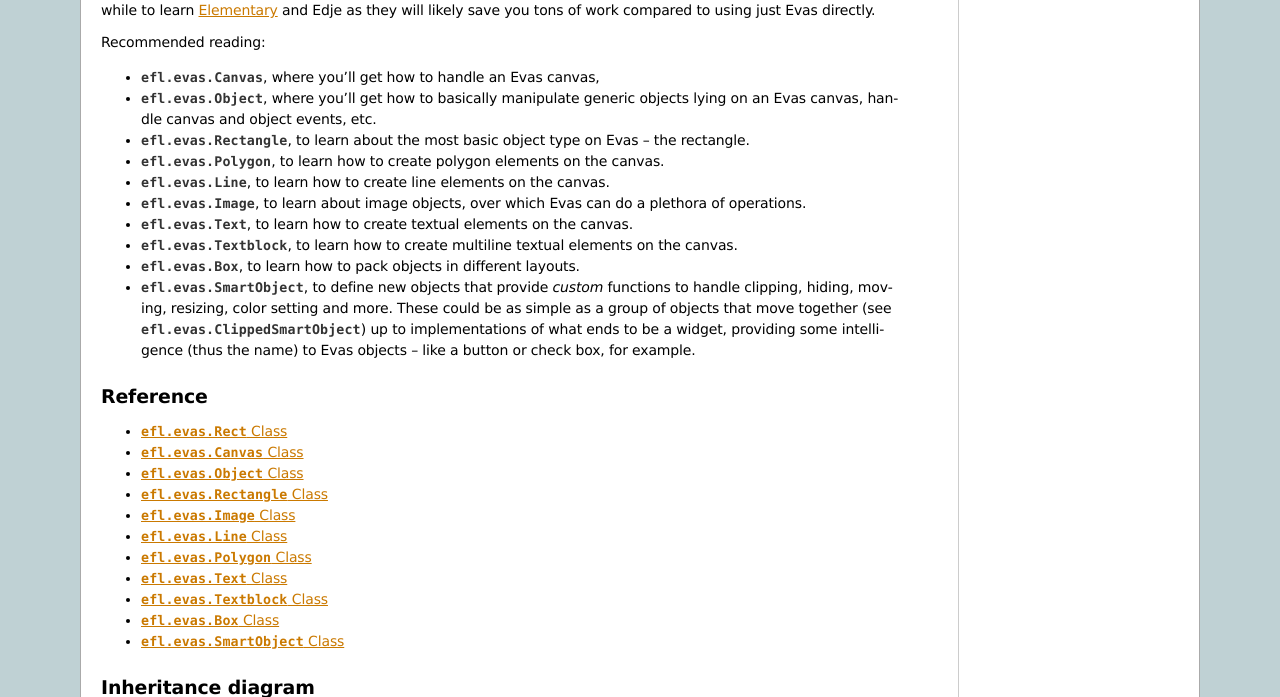
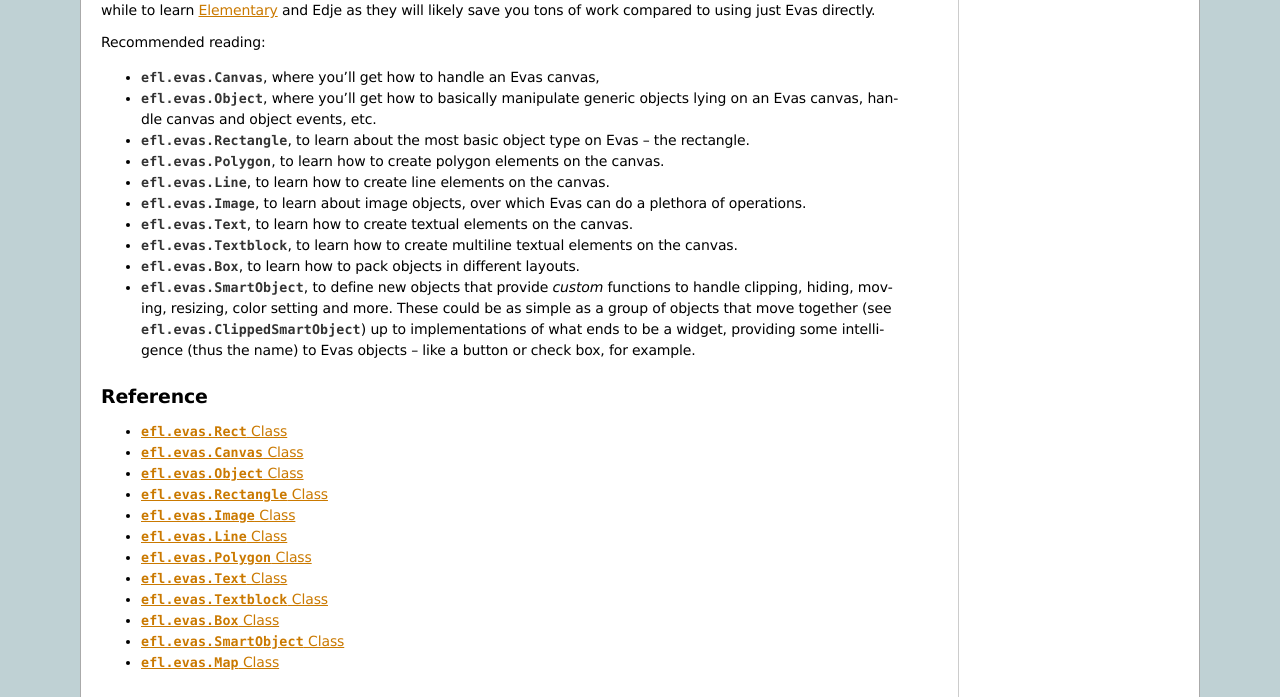
Before and after one commit to DaveMDS/python-efl, a Sphinx documentation site: the page built from doc/evas/evas.rst, in a window 1280 px wide and 900 px high, scrolled down 2420 px, cut to the strip 0-697 px from the top of the window. Built offline with Sphinx 7.4.7, drawn with Linux system fonts in a browser that asks for light colours.

Commit message:
Python-EFL: docs for evas map
SVN revision: 84344

```diff
--- /dev/null
+++ b/doc/evas/class-map.rst
@@ -0,0 +1,4 @@
+:class:`efl.evas.Map` Class
+============================
+
+.. autoclass:: efl.evas.Map
--- a/doc/evas/evas.rst
+++ b/doc/evas/evas.rst
@@ -213,6 +213,7 @@ Reference
    class-object-textblock
    class-object-box
    class-object-smart
+   class-map
 
 Inheritance diagram
 -------------------
```
Also changed, not shown: 2 other files.
